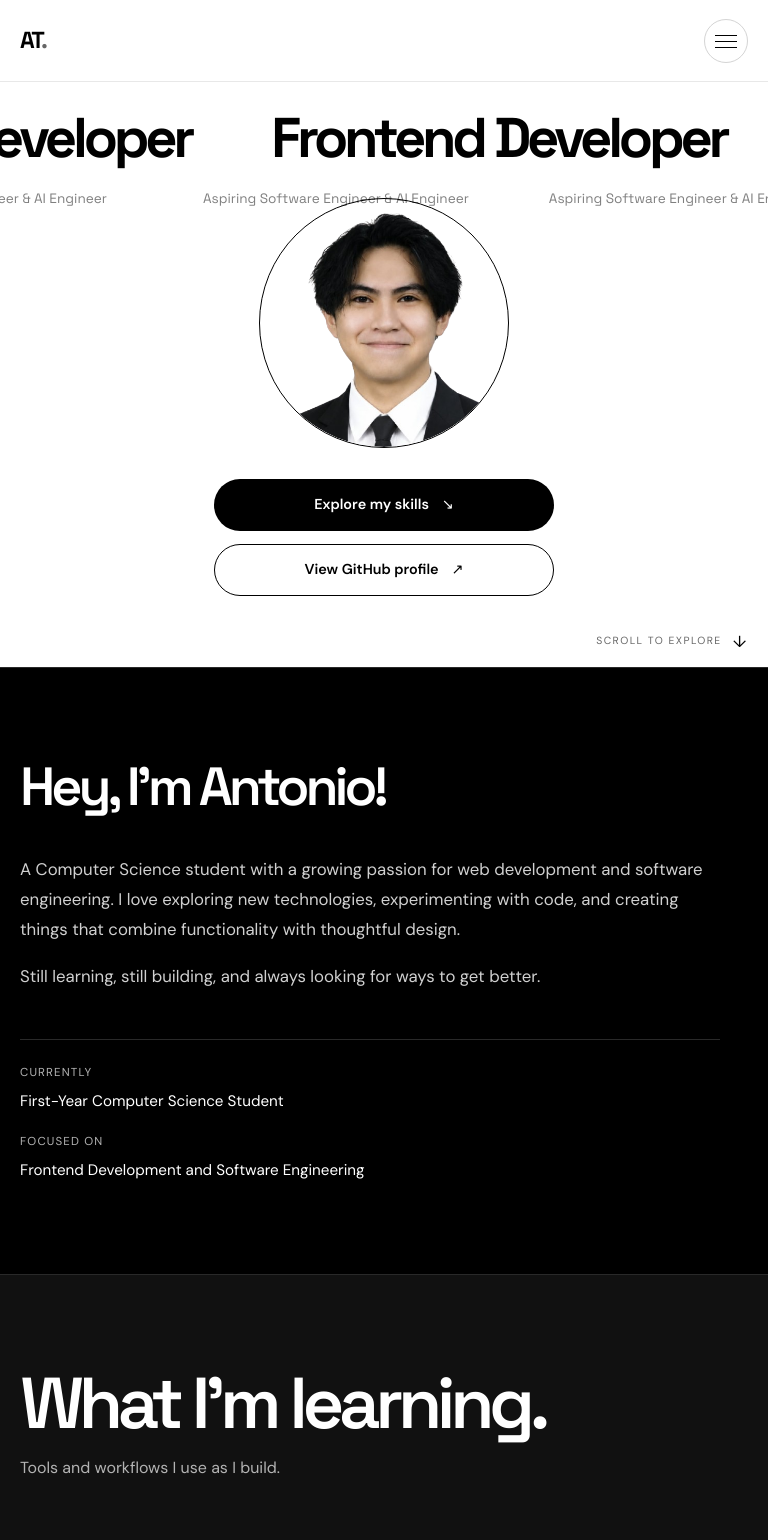
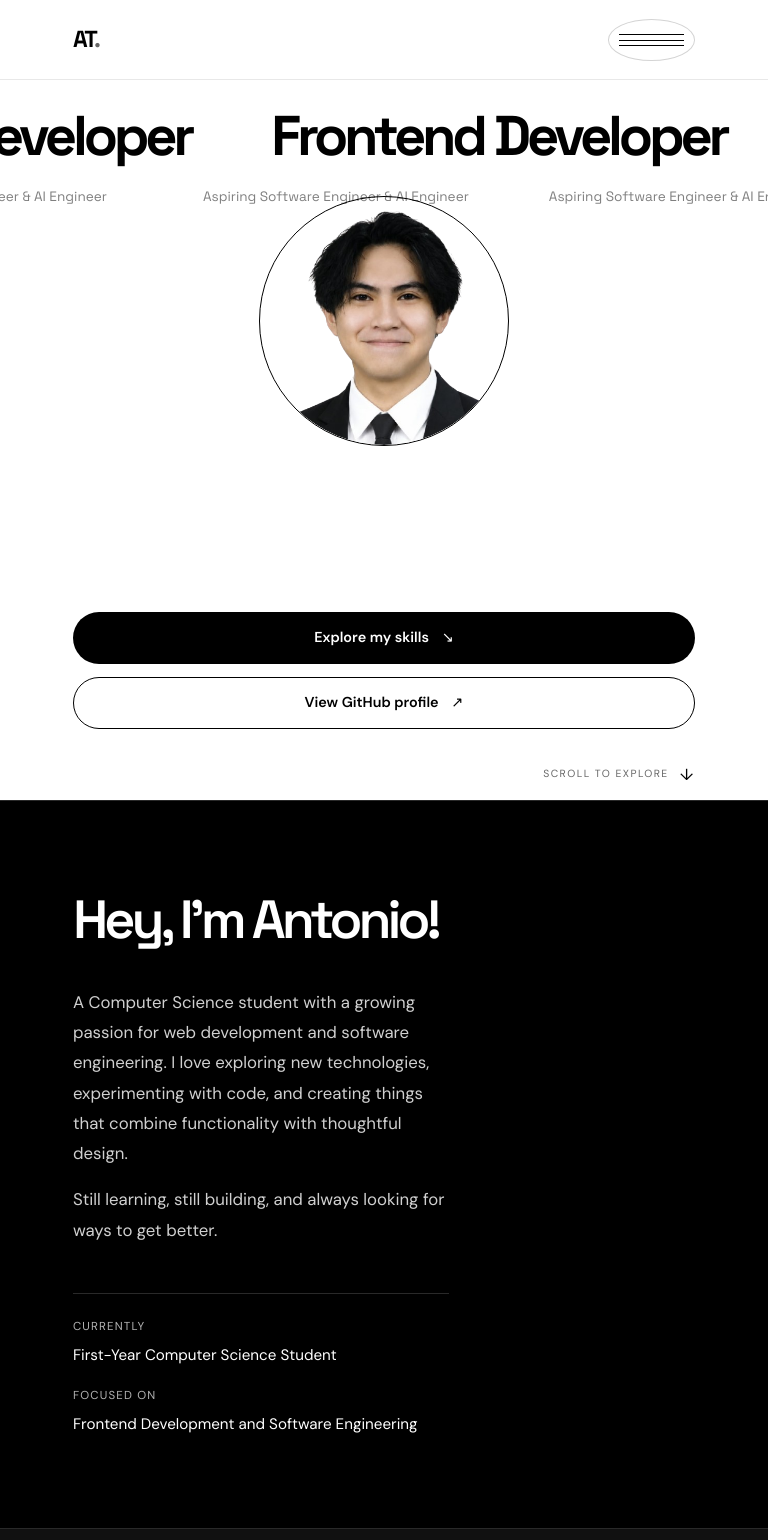
Before and after one commit to Tonnyton30/Portfolio, a plain HTML site: page index.html in a window 768 px wide. Shown: the top 1540 px of the page. Drawn offline with Linux system fonts and the light colour scheme.

Commit message:
vh layout try

```diff
--- a/mobileview.css
+++ b/mobileview.css
@@ -2,7 +2,7 @@
   .page-container,
   .section-inner,
   .site-footer {
-    width: calc(100% - 56px);
+    width: calc(100% - 5.5vw);
   }
   .section-heading-row {
     align-items: flex-start;
@@ -10,7 +10,7 @@
     gap: 1rem;
   }
   .section-heading-row p {
-    max-width: 440px;
+    max-width: 43vw;
   }
 }
 
@@ -20,15 +20,15 @@
   .section-inner,
   .site-footer,
   .hero-inner {
-    width: min(100% - 40px, var(--content-width));
+    width: min(100% - 10vw, var(--content-width));
   }
   .menu-toggle {
     display: flex;
     flex-direction: column;
     justify-content: center;
     gap: 5px;
-    width: 44px;
-    height: 44px;
+    width: 11.3vw;
+    height: 5.2vh;
     padding: 10px;
     border: 1px solid #d4d4d4;
     border-radius: 50%;
@@ -37,7 +37,7 @@
   }
   .menu-toggle span {
     width: 100%;
-    height: 1px;
+    height: 0.12vh;
     background: #000;
     transition: transform 0.2s ease;
   }
@@ -76,7 +76,7 @@
     border-bottom: 1px solid #e8e8e8;
   }
   .hero {
-    height: 585px;
+    height: 90vh;
   }
   .hero-inner {
     height: 100%;
@@ -118,7 +118,7 @@
     align-items: center;
   }
   .homebutton .button {
-    width: min(100%, 340px);
+    width: min(100%, 87vw);
   }
   .scroll-note {
     right: 0;
@@ -150,7 +150,7 @@
     padding-bottom: 4rem;
   }
   .contact-section {
-    min-height: 520px;
+    min-height: 65vh;
   }
 }
 
@@ -159,7 +159,7 @@
   .page-container,
   .section-inner,
   .site-footer {
-    width: calc(100% - 32px);
+    width: calc(100% - 8vw);
   }
   .homebutton {
     align-items: stretch;
--- a/style.css
+++ b/style.css
@@ -8,8 +8,8 @@
   --white: #fff;
   --muted: #b3b3b3;
   --border: #292929;
-  --content-width: 1160px;
-  --header-height: 82px;
+  --content-width: 81vw;
+  --header-height: 10vh;
   font-family: "DM Sans", Arial, sans-serif;
   color: var(--white);
   background: var(--black);
@@ -26,7 +26,7 @@ html {
   scroll-behavior: smooth;
 }
 body {
-  min-width: 320px;
+  min-width: 100%;
   margin: 0;
   background: var(--black);
   font-size: 1rem;
@@ -61,7 +61,7 @@ button:focus-visible {
   display: flex;
   align-items: center;
   justify-content: space-between;
-  width: min(100% - 64px, var(--content-width));
+  width: min(100% - 4vw, var(--content-width));
   height: 100%;
   min-height: var(--header-height);
   margin-inline: auto;
@@ -106,14 +106,14 @@ main {
 }
 .page-container,
 .section-inner {
-  width: min(100% - 64px, var(--content-width));
+  width: min(100% - 4vw, var(--content-width));
   margin-inline: auto;
 }
 .hero {
   position: relative;
   isolation: isolate;
   width: 100%;
-  height: 760px;
+  height: 95vh;
   margin: 0;
   overflow: hidden;
   color: #000;
@@ -121,8 +121,8 @@ main {
 }
 .hero-inner {
   position: relative;
-  width: min(100% - 64px, var(--content-width));
-  height: 760px;
+  width: min(100% - 4vw, var(--content-width));
+  height: 95vh;
   margin-inline: auto;
 }
 .hero-title {
@@ -141,8 +141,8 @@ main {
 }
 .visually-hidden {
   position: absolute;
-  width: 1px;
-  height: 1px;
+  width: 0.12vh;
+  height: 0.12vh;
   padding: 0;
   margin: -1px;
   overflow: hidden;
@@ -202,7 +202,7 @@ main {
   z-index: 2;
   bottom: 0;
   left: 50%;
-  width: 520px;
+  width: 36vw;
   aspect-ratio: 3 / 4;
   padding: 0;
   border: 0;
@@ -240,7 +240,7 @@ main {
   align-items: center;
   justify-content: center;
   gap: 0.8rem;
-  min-height: 52px;
+  min-height: 6.5vh;
   padding: 0.8rem 1.25rem;
   border: 1px solid transparent;
   border-radius: 999px;
@@ -306,7 +306,7 @@ main {
   background: var(--surface);
 }
 .content-section h2 {
-  max-width: 850px;
+  max-width: 59vw;
   margin: 0;
   font:
     600 clamp(2.8rem, 7vw, 5.8rem)/1 "Space Grotesk",
@@ -314,7 +314,7 @@ main {
   letter-spacing: -0.075em;
 }
 .about-copy {
-  max-width: 700px;
+  max-width: 49vw;
   margin-top: 2.5rem;
   color: #d0d0d0;
   font-size: clamp(1.05rem, 1.5vw, 1.25rem);
@@ -326,7 +326,7 @@ main {
 .learning-details {
   display: grid;
   grid-template-columns: repeat(2, minmax(0, 1fr));
-  max-width: 700px;
+  max-width: 49vw;
   gap: 1.5rem 3rem;
   margin-top: 3rem;
   padding-top: 1.5rem;
@@ -355,7 +355,7 @@ main {
   gap: 2rem;
 }
 .section-heading-row p {
-  max-width: 260px;
+  max-width: 18vw;
   margin: 0 0 0.35rem;
   color: var(--muted);
 }
@@ -471,7 +471,7 @@ main {
 .cert-card a {
   display: inline-flex;
   align-items: center;
-  min-height: 44px;
+  min-height: 5.5vh;
   color: var(--white);
   text-underline-offset: 4px;
 }
@@ -494,8 +494,8 @@ main {
   top: calc(0.96rem - 10px);
   left: -2.75rem;
   z-index: 1;
-  width: 20px;
-  height: 20px;
+  width: 2.5vh;
+  height: 2.5vh;
   border-radius: 50%;
   background: var(--white);
   content: "";
@@ -505,7 +505,7 @@ main {
   top: calc(0.96rem + 10px + 1rem);
   height: calc(100% + 3.5rem - 20px - 2rem);
   left: calc(-2.75rem + 9px);
-  width: 2px;
+  width: 0.25vh;
   background: rgba(255, 255, 255, 0.5);
   content: "";
 }
@@ -556,13 +556,13 @@ main {
 }
 .contact-section {
   position: relative;
-  min-height: 560px;
+  min-height: 70vh;
   display: flex;
   flex-direction: column;
   justify-content: space-between;
 }
 .contact-copy {
-  max-width: 570px;
+  max-width: 40vw;
   margin: 1.5rem 0 2rem;
   color: var(--muted);
   font-size: 1.1rem;
@@ -570,7 +570,7 @@ main {
 .site-footer {
   display: flex;
   justify-content: space-between;
-  width: min(100% - 64px, var(--content-width));
+  width: min(100% - 4vw, var(--content-width));
   margin: 0 auto;
   padding: 1.5rem 0;
   border-top: 1px solid var(--border);
```
